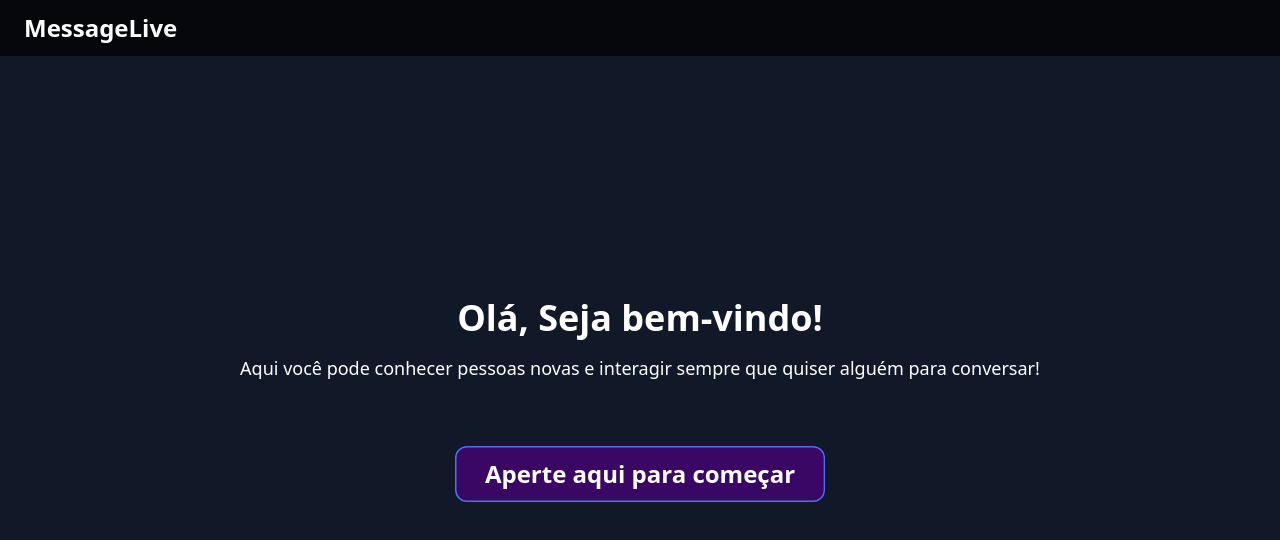
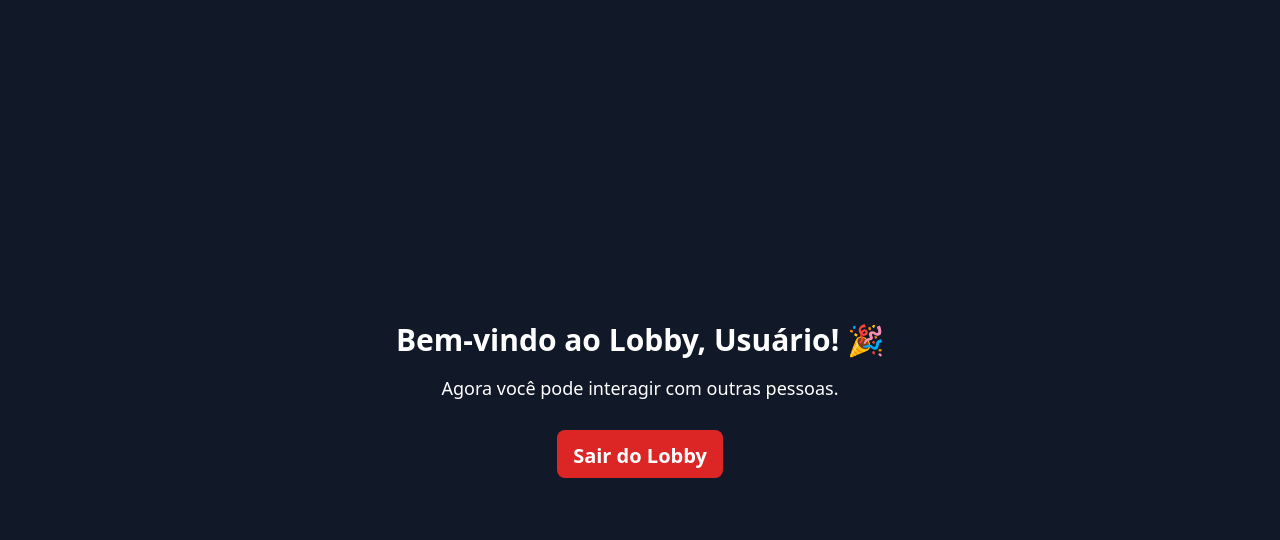
Before and after one commit to DanielQuintela/messageLive_Front-End, a React (Create React App) app: page /lobby in a window 1280 px wide. Shown: the top 540 px of the page. Built offline with nearby package versions, Linux system fonts and the light colour scheme.

Commit message:
Adição das rotas ao projeto e da tela de lobby

```diff
--- a/package.json
+++ b/package.json
@@ -13,6 +13,7 @@
     "npx": "^10.2.2",
     "react": "^19.0.0",
     "react-dom": "^19.0.0",
+    "react-router-dom": "^7.1.5",
     "react-scripts": "5.0.1",
     "ts-node": "^10.9.2",
     "typescript": "^4.9.5"
--- a/src/index.tsx
+++ b/src/index.tsx
@@ -1,11 +1,11 @@
 import React from 'react'
 import ReactDOM from 'react-dom/client'
 import './global.css'
-import App from './pages/home'
+import AppRoutes from './routes'
 
 
 ReactDOM.createRoot(document.getElementById('root')!).render(
   <React.StrictMode>
-    <App />
+    <AppRoutes />
   </React.StrictMode>,
 )
--- a/src/pages/chat/index.tsx
+++ b/src/pages/chat/index.tsx
@@ -12,4 +12,4 @@ const Chat = () => {
     );
 };
 
-export default Chat; // <-- Exportação para torná-lo um módulo
+export default Chat;
--- a/src/pages/home/index.tsx
+++ b/src/pages/home/index.tsx
@@ -1,10 +1,24 @@
 import { useState } from 'react';
 import './index.css';
+import { useNavigate } from 'react-router-dom';
 
 
-function App() {
+function Home() {
   const [tela, setTela] = useState<"inicio" | "askName">("inicio");
   const [nome, setNome] = useState("");
+  const navigate = useNavigate();
+
+  const handleToLobby = () =>{
+
+
+    if (nome) {
+     alert(`Bem-vindo ao lobby, ${nome}!`)
+     navigate(`/lobby?nome=${encodeURIComponent(nome)}`);
+    } else {
+      alert("Por favor, digite seu nome antes de entrar!"); // Evita que entre sem nome
+    }
+
+  }
 
     return (
       <>
@@ -56,10 +70,11 @@ function App() {
                 placeholder="Digite seu nome aqui"
                 value={nome}
                 onChange={(e) => setNome(e.target.value)}
+                required
               />
               <button
                 className="mt-7 px-4 py-3 h-12 bg-purple-950 hover:bg-purple-900 text-white font-bold rounded-lg transition-all duration-300 text-xl"
-                onClick={() => alert(`Bem-vindo ao lobby, ${nome}!`)}
+                onClick={handleToLobby}
               >
                 Entrar no lobby
               </button>
@@ -68,7 +83,7 @@ function App() {
 
         </div>
       </>
-    )
+    );
 }
 
-export default App;
+export default Home;
--- /dev/null
+++ b/src/pages/lobby/index.tsx
@@ -0,0 +1,23 @@
+import { useNavigate, useLocation } from "react-router-dom";
+
+function Lobby() {
+  const navigate = useNavigate();
+  const location = useLocation();
+  const params = new URLSearchParams(location.search);
+  const nome = params.get("nome") || "Usuário";
+
+  return (
+    <div className="flex flex-col items-center justify-center h-screen bg-gray-900 text-white text-center">
+      <h1 className="font-bold text-3xl">Bem-vindo ao Lobby, {nome}! 🎉</h1>
+      <p className="mt-4 text-lg">Agora você pode interagir com outras pessoas.</p>
+      <button
+        className="mt-7 px-4 py-3 h-12 bg-red-600 hover:bg-red-500 text-white font-bold rounded-lg transition-all duration-300 text-xl"
+        onClick={() => navigate("/")}
+      >
+        Sair do Lobby
+      </button>
+    </div>
+  );
+}
+
+export default Lobby;
--- /dev/null
+++ b/src/routes.tsx
@@ -0,0 +1,15 @@
+import { BrowserRouter as Router, Routes, Route } from "react-router-dom";
+import Lobby from "./pages/lobby";
+import Home from './pages/home'
+
+
+export default function AppRoutes() {
+  return (
+    <Router>
+      <Routes>
+        <Route path="/" element={<Home />} />
+        <Route path="/lobby" element={<Lobby />} />
+      </Routes>
+    </Router>
+  );
+}
```
Also changed, not shown: 1 other file (tests, documents, lock files or other folders).
